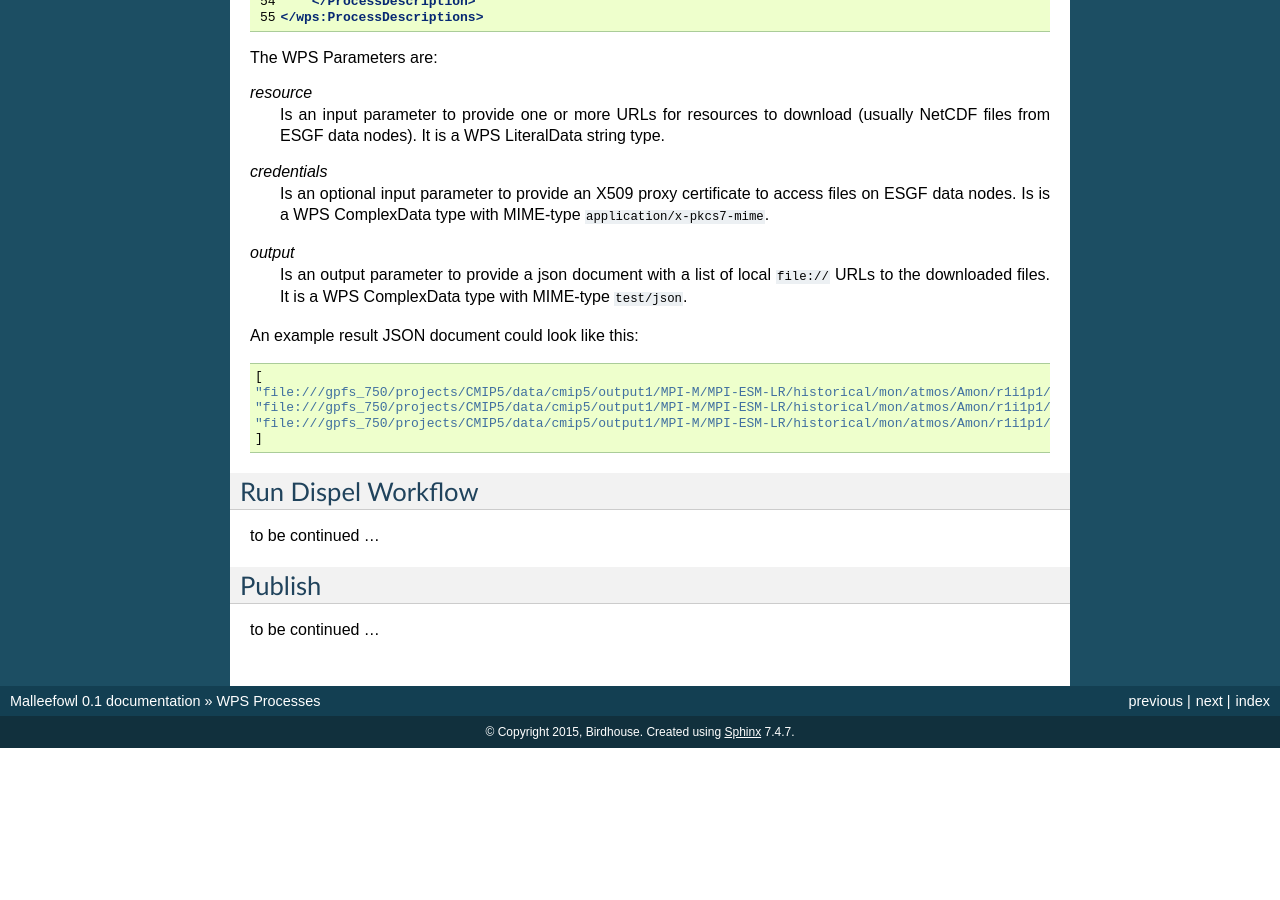
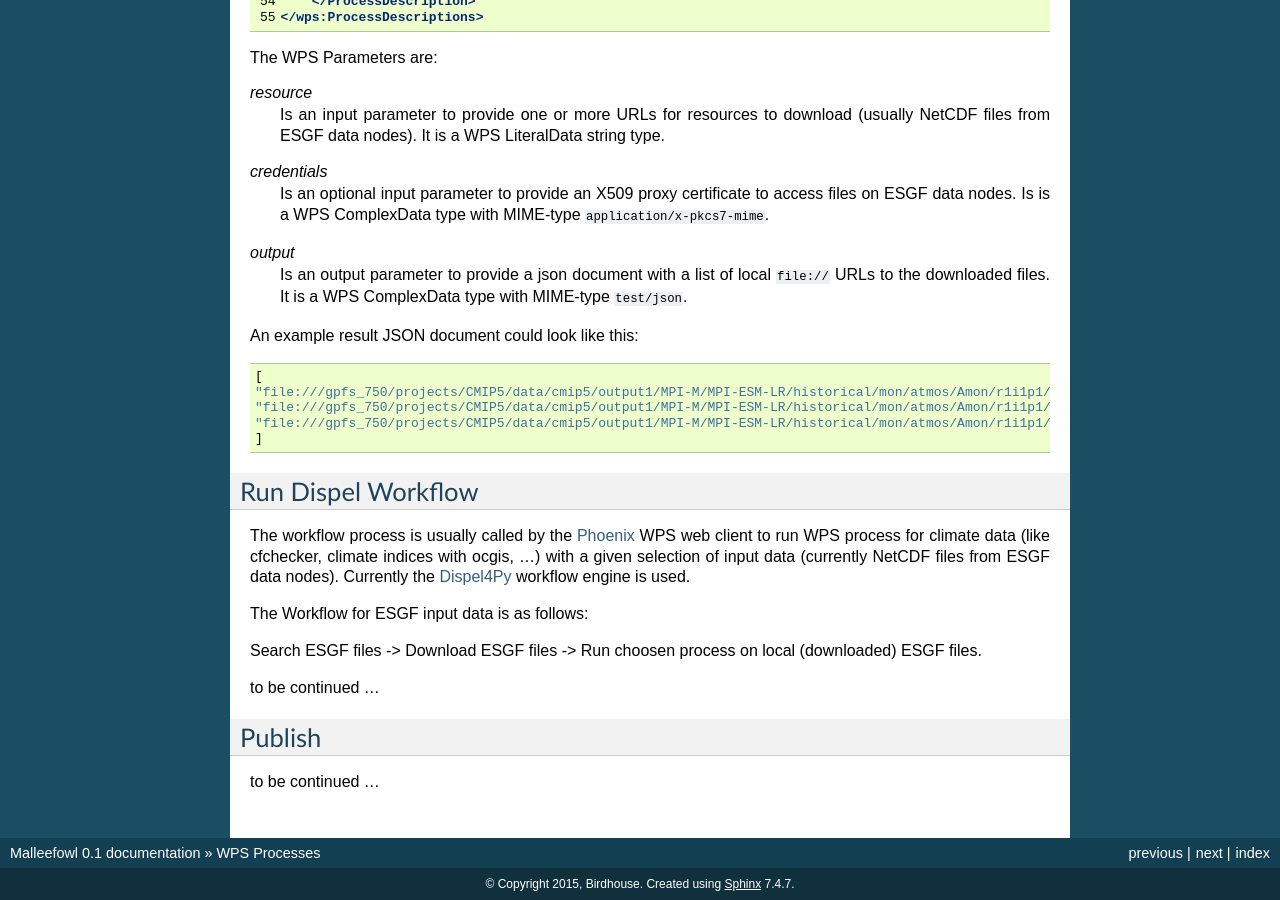
Before and after one commit to bird-house/malleefowl, a Sphinx documentation site: the page built from docs/source/processes/index.rst, in a window 1280 px wide and 900 px high, scrolled down 6881 px. Built offline with Sphinx 7.4.7, drawn with Linux system fonts in a browser that asks for light colours; before the commit the page ends 7629 px from its top, so only the background shows below that.

Commit message:
docs: working on dispel workflow

```diff
--- a/docs/source/processes/index.rst
+++ b/docs/source/processes/index.rst
@@ -142,6 +142,12 @@ An example result JSON document could look like this::
 Run Dispel Workflow
 ===================
 
+The workflow process is usually called by the `Phoenix <http://pyramid-phoenix.readthedocs.org>`_ WPS web client to run WPS process for climate data (like cfchecker, climate indices with ocgis, ...) with a given selection of input data (currently NetCDF files from ESGF data nodes). Currently the `Dispel4Py <http://www2.epcc.ed.ac.uk/~amrey/VERCE/Dispel4Py/index.html>`_ workflow engine is used.
+
+The Workflow for ESGF input data is as follows::
+
+Search ESGF files -> Download ESGF files -> Run choosen process on local (downloaded) ESGF files.
+
 to be continued ...
 
 Publish
```
